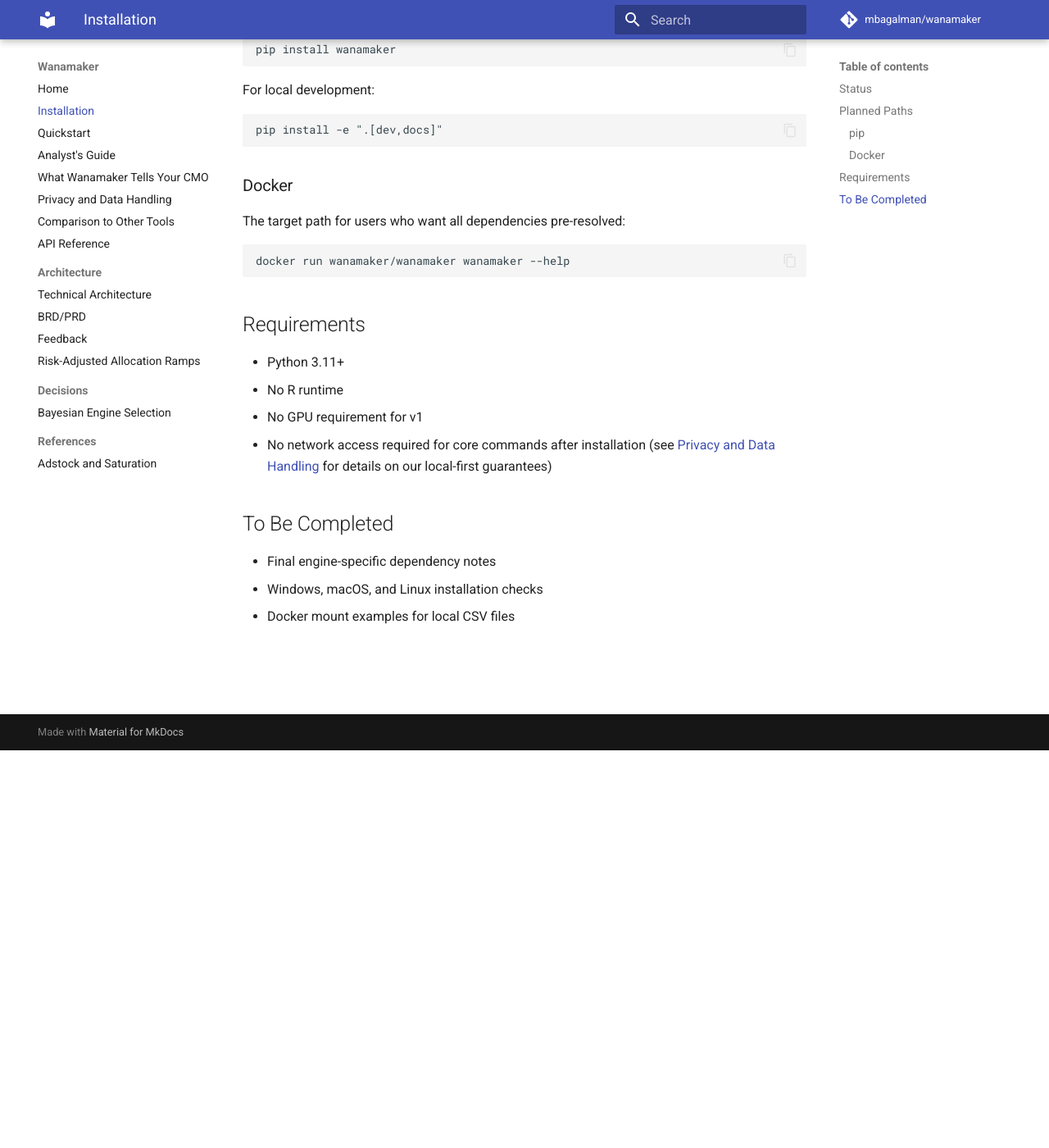
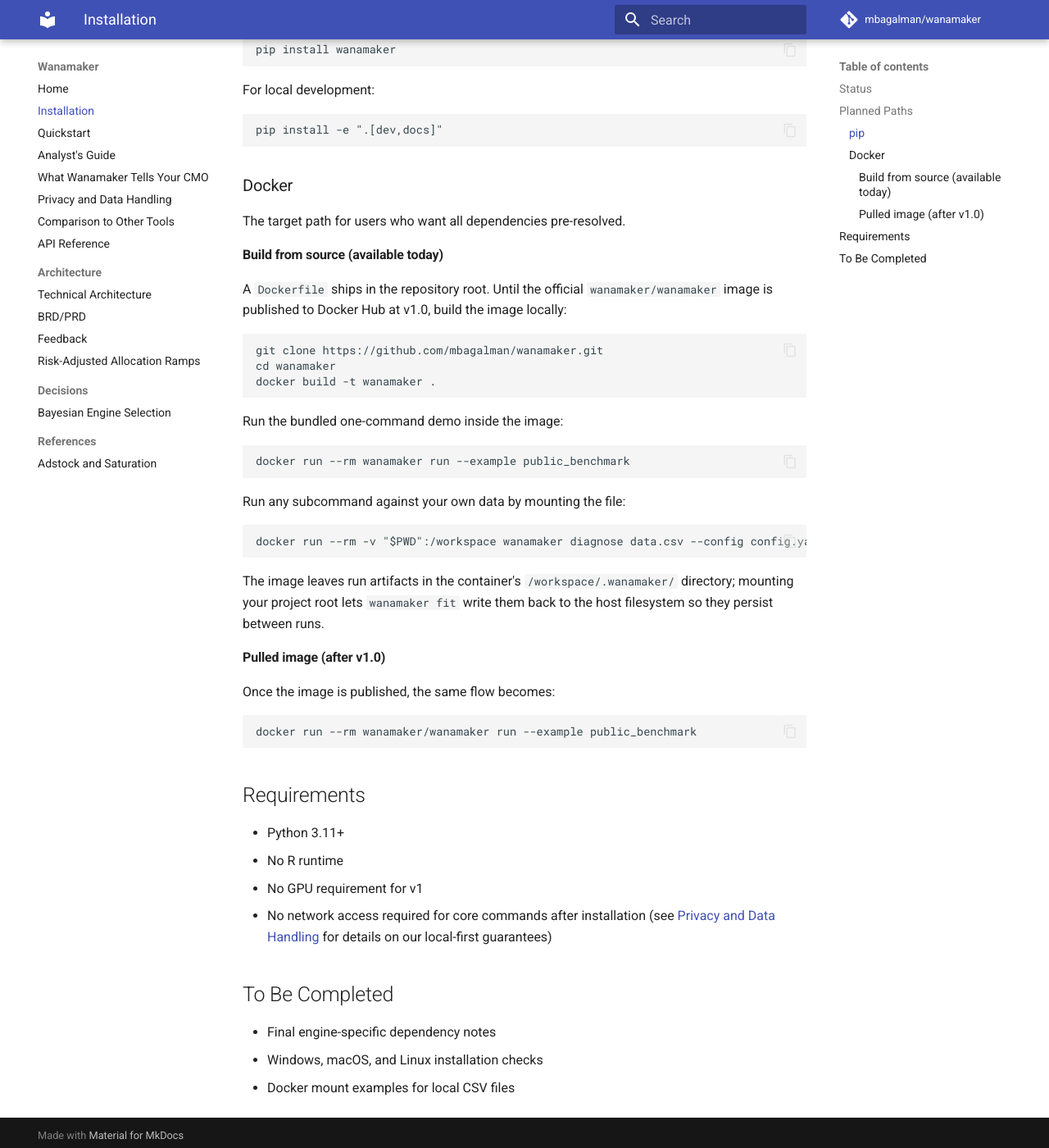
Before and after one commit to mbagalman/wanamaker, an MkDocs documentation site: the page built from docs/installation.md, in a window 1280 px wide and 1400 px high, scrolled down 485 px. Shown: the whole window at 82% size. Built offline with MkDocs 1.6.1 and Material for MkDocs 9.7.7, drawn with Linux system fonts in a browser that asks for light colours; comment, search, counter and statistics services are not loaded.

Commit message:
Add Dockerfile and CI build / smoke-test (#32, partial)
Lands the technical half of FR-6.2: a working ``Dockerfile`` plus a CI
job that builds the image and runs ``wanamaker run --example
public_benchmark`` end-to-end inside it. Publishing to Docker Hub as
``wanamaker/wanamaker:<version>`` is intentionally deferred until the
v1.0 release window since it needs an account + GitHub secrets that
aren't set up yet — leaving #32 open for that follow-up.

Image:
- ``python:3.11-slim`` base; build-essential kept in the runtime
  layer because PyTensor JIT-compiles its scan/op graph on first
  model build (without gcc/g++ at runtime, ``wanamaker fit`` would
  fail at sample-time).
- ``ENTRYPOINT ["wanamaker"]`` so ``docker run wanamaker:ci diagnose
  ...`` works without retyping the binary name.
- ``WORKDIR /workspace`` so users mount data with
  ``-v $PWD:/workspace`` and run artifacts persist on the host.
- ``.dockerignore`` excludes .git, tests, docs, benchmark_data,
  caches, and other dev-only files so each build context stays
  small. The bundled public_benchmark example lives in
  ``src/wanamaker/_examples/`` (PR #42) so it ships through the
  package, not via the top-level benchmark_data directory.

CI workflow (``.github/workflows/docker.yml``):
- Triggers on push to master, ``v*`` tags, and manual dispatch. PRs
  excluded — the image build + full demo is much slower than the
  unit job that already runs on PRs.
- Uses ``docker/build-push-action`` with GitHub Actions cache so
  repeat builds don't recompile pytensor from scratch.
- Asserts the image is under the FR-6.2 3 GB ceiling.
- Smoke-tests ``--help`` and ``diagnose --help``, then runs the full
  ``run --example public_benchmark`` flow inside the container so
  any regression in the build (missing dep, broken pytensor compile,
  dropped package data) shows up here.

Docs:
- ``docs/installation.md`` now has a "Build from source (available
  today)" subsection with concrete ``docker build`` / ``docker run``
  commands, and a "Pulled image (after v1.0)" placeholder for the
  eventual published-image path.

Co-Authored-By: Claude Opus 4.7 (1M context) <noreply@anthropic.com>

````diff
--- a/docs/installation.md
+++ b/docs/installation.md
@@ -25,10 +25,42 @@ pip install -e ".[dev,docs]"
 
 ### Docker
 
-The target path for users who want all dependencies pre-resolved:
+The target path for users who want all dependencies pre-resolved.
+
+#### Build from source (available today)
+
+A `Dockerfile` ships in the repository root. Until the official
+`wanamaker/wanamaker` image is published to Docker Hub at v1.0, build
+the image locally:
 
 ```bash
-docker run wanamaker/wanamaker wanamaker --help
+git clone https://github.com/mbagalman/wanamaker.git
+cd wanamaker
+docker build -t wanamaker .
+```
+
+Run the bundled one-command demo inside the image:
+
+```bash
+docker run --rm wanamaker run --example public_benchmark
+```
+
+Run any subcommand against your own data by mounting the file:
+
+```bash
+docker run --rm -v "$PWD":/workspace wanamaker diagnose data.csv --config config.yaml
+```
+
+The image leaves run artifacts in the container's `/workspace/.wanamaker/`
+directory; mounting your project root lets `wanamaker fit` write them
+back to the host filesystem so they persist between runs.
+
+#### Pulled image (after v1.0)
+
+Once the image is published, the same flow becomes:
+
+```bash
+docker run --rm wanamaker/wanamaker run --example public_benchmark
 ```
 
 ## Requirements
````
Also changed, not shown: 3 other files.
